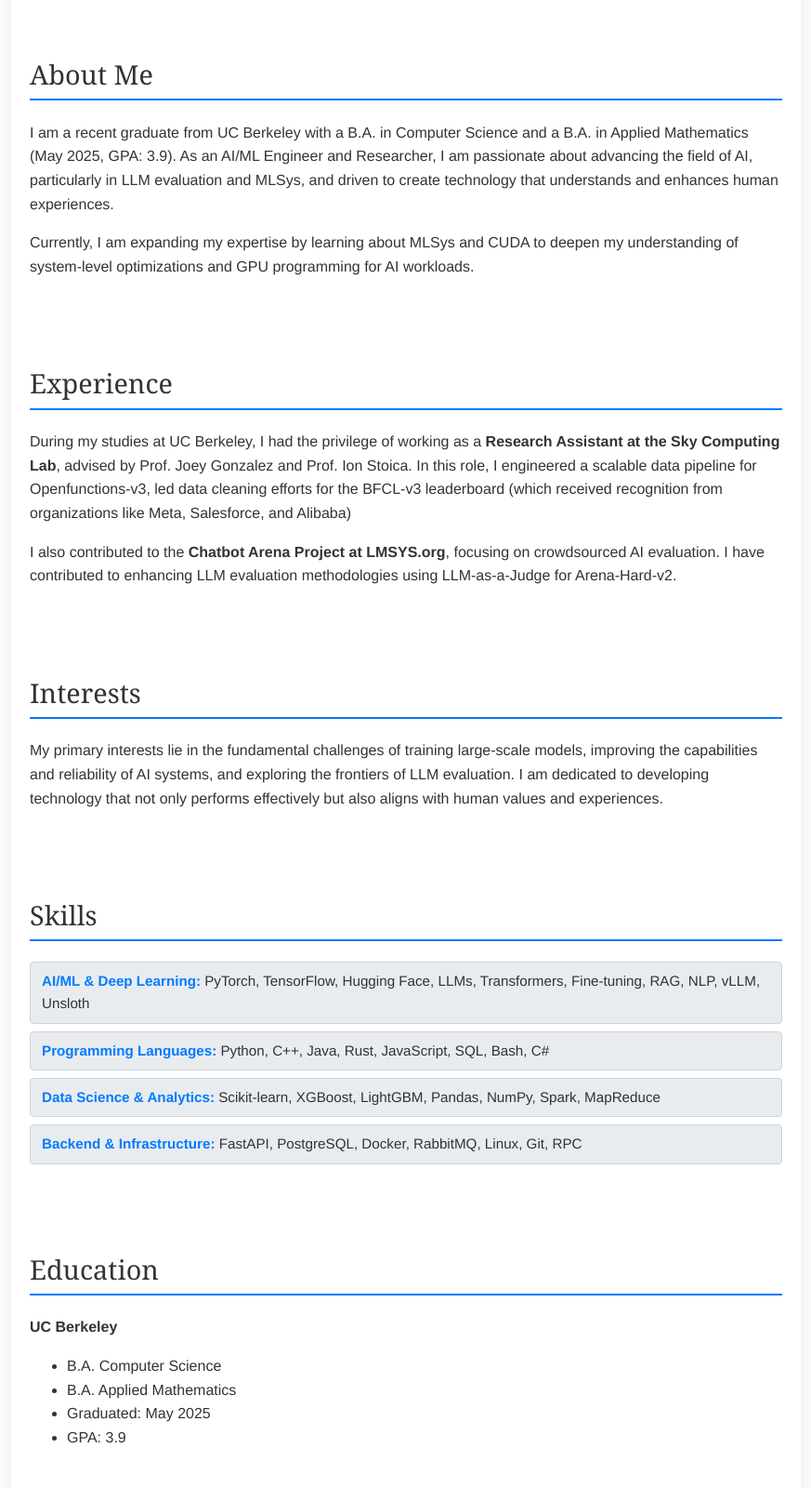
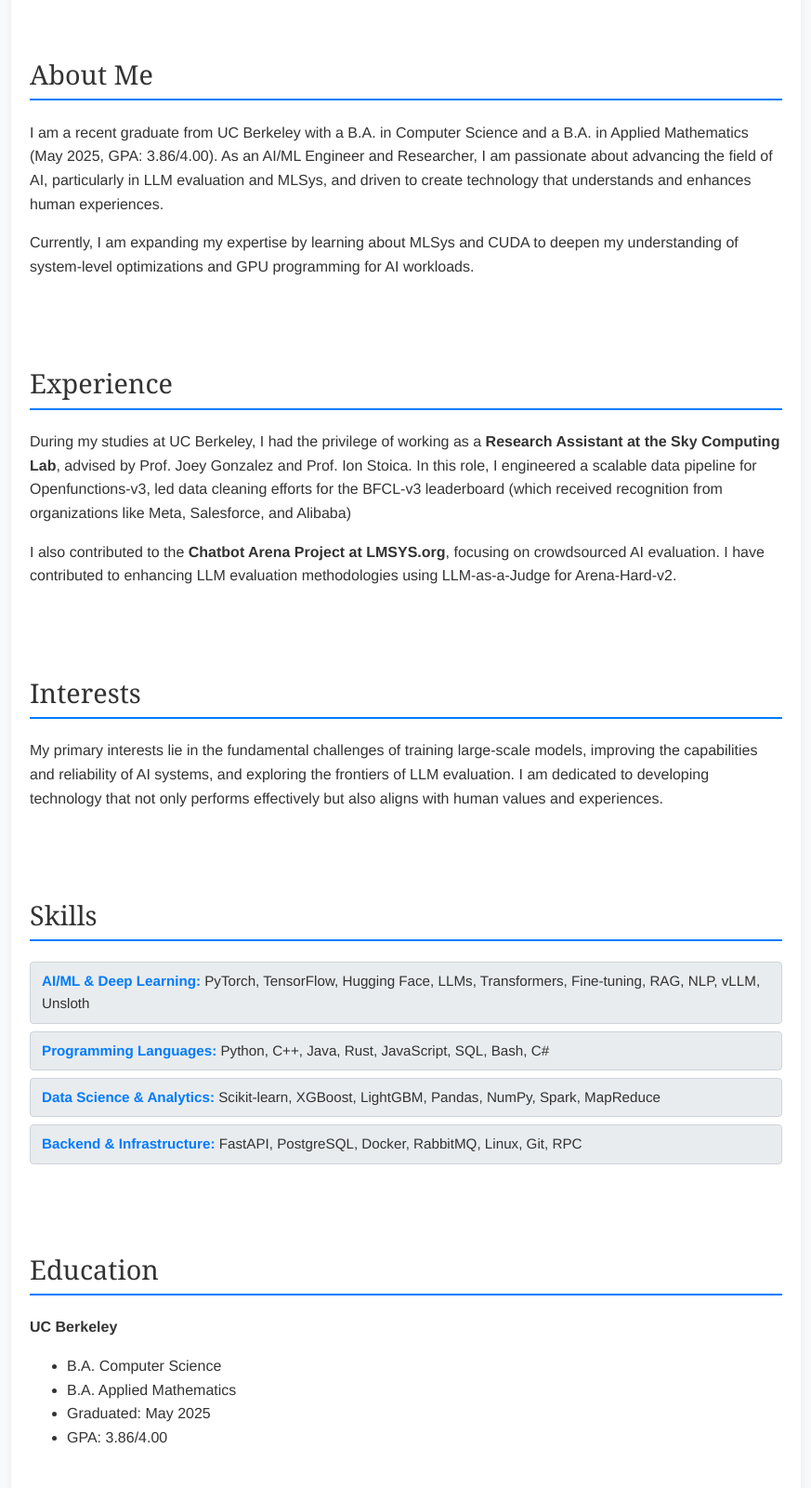
Before and after one commit to yixin-huang1/yixinhuang1.github.io, a plain HTML site: page index.html in a window 1280 px wide. Shown: the part 560-2160 px from the top of the page at 93% size, without its empty margins (203-1076 px from the left). Drawn offline with nearby package versions, Linux system fonts and the light colour scheme.

Commit message:
Update index.html

```diff
--- a/index.html
+++ b/index.html
@@ -39,7 +39,7 @@
 
         <section id="about" class="mb-5 pt-5"> <!-- Added pt-5 for spacing due to sticky nav -->
             <h2>About Me</h2>
-            <p>I am a recent graduate from UC Berkeley with a B.A. in Computer Science and a B.A. in Applied Mathematics (May 2025, GPA: 3.9). As an AI/ML Engineer and Researcher, I am passionate about advancing the field of AI, particularly in LLM evaluation and MLSys, and driven to create technology that understands and enhances human experiences.</p>
+            <p>I am a recent graduate from UC Berkeley with a B.A. in Computer Science and a B.A. in Applied Mathematics (May 2025, GPA: 3.86/4.00). As an AI/ML Engineer and Researcher, I am passionate about advancing the field of AI, particularly in LLM evaluation and MLSys, and driven to create technology that understands and enhances human experiences.</p>
             <p>Currently, I am expanding my expertise by learning about MLSys and CUDA to deepen my understanding of system-level optimizations and GPU programming for AI workloads.</p>
         </section>
 
@@ -71,7 +71,7 @@
                 <li>B.A. Computer Science</li>
                 <li>B.A. Applied Mathematics</li>
                 <li>Graduated: May 2025</li>
-                <li>GPA: 3.9</li>
+                <li>GPA: 3.86/4.00</li>
             </ul>
         </section>
 
```
